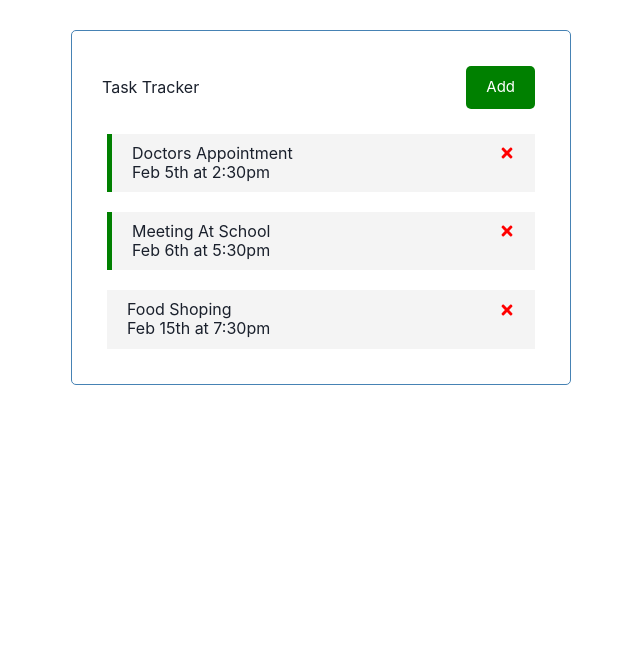
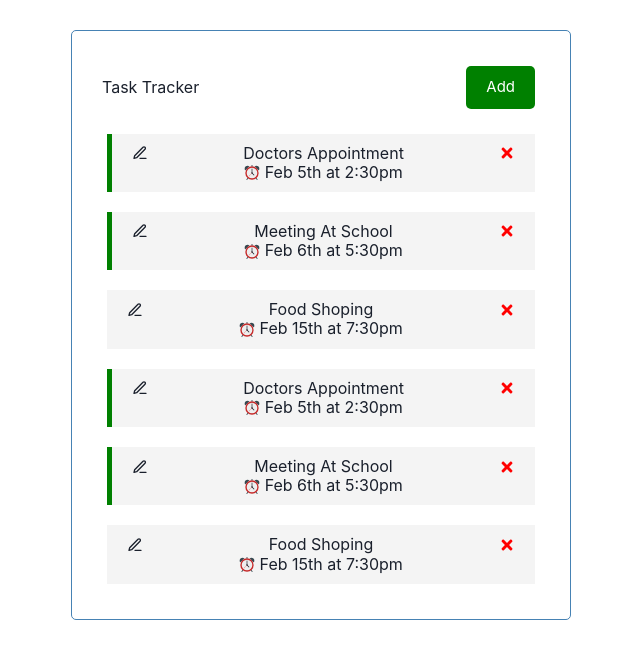
Before and after one commit to hossamabdulmagid/TaskTracker, a React (Create React App) app: page / in a window 1280 px wide. Shown: the top 658 px of the page, without its empty margins (319-959 px from the left). Built offline with nearby package versions, Linux system fonts and the light colour scheme; data requests are answered from the project's data file.

Commit message:
updated Icons

```diff
--- a/db.json
+++ b/db.json
@@ -17,6 +17,24 @@
       "text": "Food Shoping",
       "day": "Feb 15th at 7:30pm",
       "reminder": false
+    },
+    {
+      "id": 4,
+      "text": "Doctors Appointment",
+      "day": "Feb 5th at 2:30pm",
+      "reminder": true
+    },
+    {
+      "id": 5,
+      "text": "Meeting At School",
+      "day": "Feb 6th at 5:30pm",
+      "reminder": true
+    },
+    {
+      "id": 6,
+      "text": "Food Shoping",
+      "day": "Feb 15th at 7:30pm",
+      "reminder": false
     }
   ]
 }
--- a/src/components/tasks/Task.jsx
+++ b/src/components/tasks/Task.jsx
@@ -1,16 +1,19 @@
 import React from 'react'
 import { FaTimes } from 'react-icons/fa'
+import { FcAlarmClock } from "react-icons/fc";
+import { FiEdit3 } from "react-icons/fi";
+
 const Task = ({ task, onDelete, onToggle }) => {
 
     return (
-        <div className={`task ${task.reminder ? 'reminder' : ''}`} onDoubleClick={() => onToggle(task.id)}>
+        <div className={`task ${task.reminder ? 'reminder text-center conatiner' : ' text-center'}`} onDoubleClick={() => onToggle(task.id)}>
             <h3>
-                {task.text}
+                <FiEdit3 style={{ display: 'inline' }} />{task.text}
                 <FaTimes style={{ color: 'red', cursor: 'pointer' }}
                     onClick={() => onDelete(task.id)} />
             </h3>
             <p>
-                {task.day.toString()}
+                <FcAlarmClock style={{ display: 'inline' }} /> {task.day.toString()}
             </p>
         </div>
     )
```
